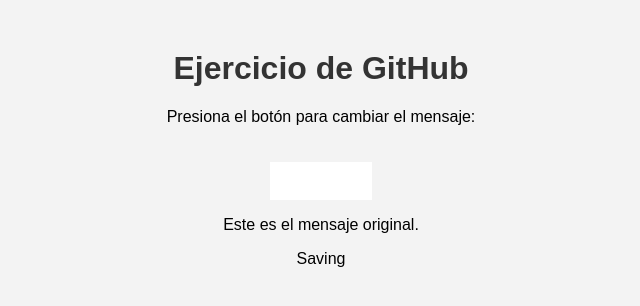
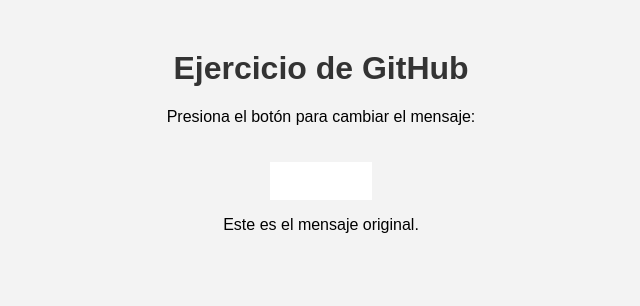
Before and after one commit to xaviigna/git-practice, a plain HTML site: page index.html in a window 1280 px wide. Shown: the full height of the page, 319-959 px from the left. Drawn offline with Linux system fonts and the light colour scheme.

Commit message:
Revertir cambios en index.html al estado anterior

```diff
--- a/index.html
+++ b/index.html
@@ -33,7 +33,6 @@
     <p>Presiona el botón para cambiar el mensaje:</p>
     <button onclick="cambiarMensaje()">Clic aquí</button>
     <p id="mensaje">Este es el mensaje original.</p>
-    <p id="mensaje">Saving</p>
 
     <script>
         function cambiarMensaje() {
```
